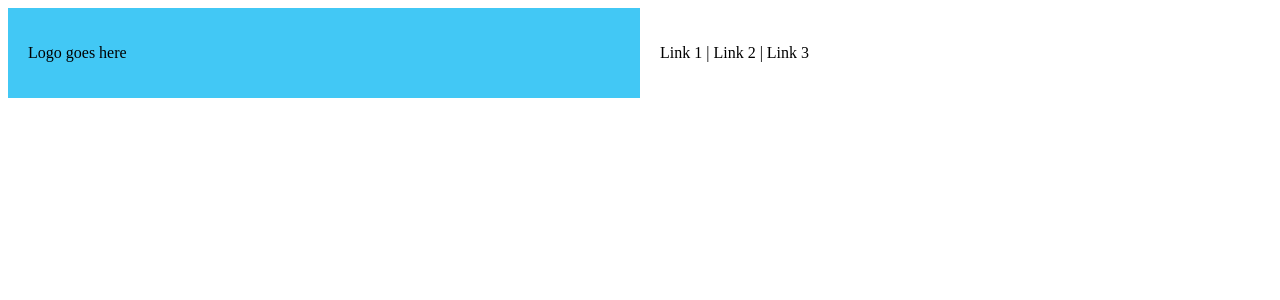
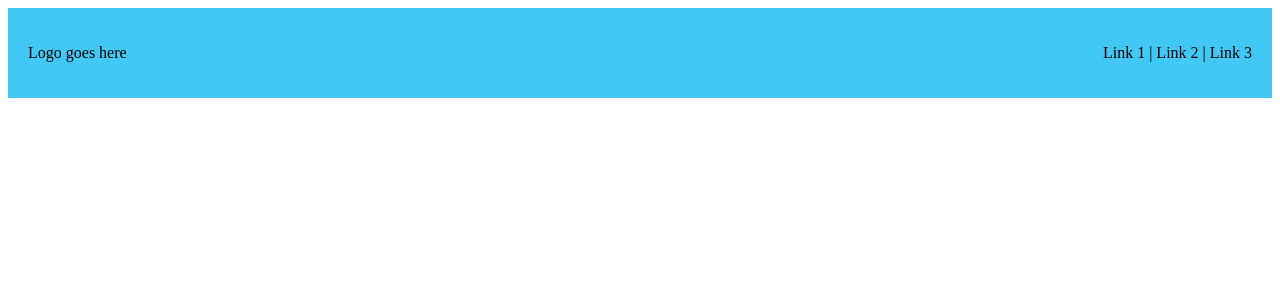
Before and after one commit to standrewscollege2018/2020-year-11-web-design-classwork-JLeeNZ-student, a PHP site: page /grid.html in a window 1280 px wide. Shown: the top 300 px of the page. Run offline with PHP 8.4, Linux system fonts and the light colour scheme.

Commit message:
update navbar styles
same background colour as logo, text right aligned

```diff
--- a/grid-demo/styles.css
+++ b/grid-demo/styles.css
@@ -14,5 +14,8 @@
 }
 
 .navbar {
+  background-color: rgb(66, 200, 245);
   padding: 20px;
+  text-align: right;
+
 }
```
